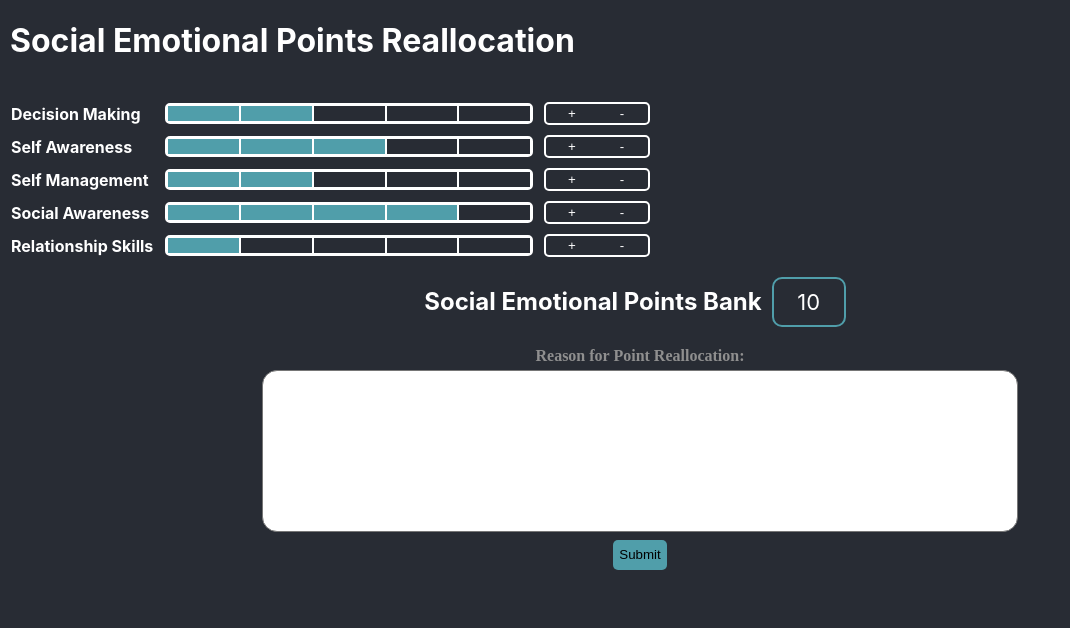
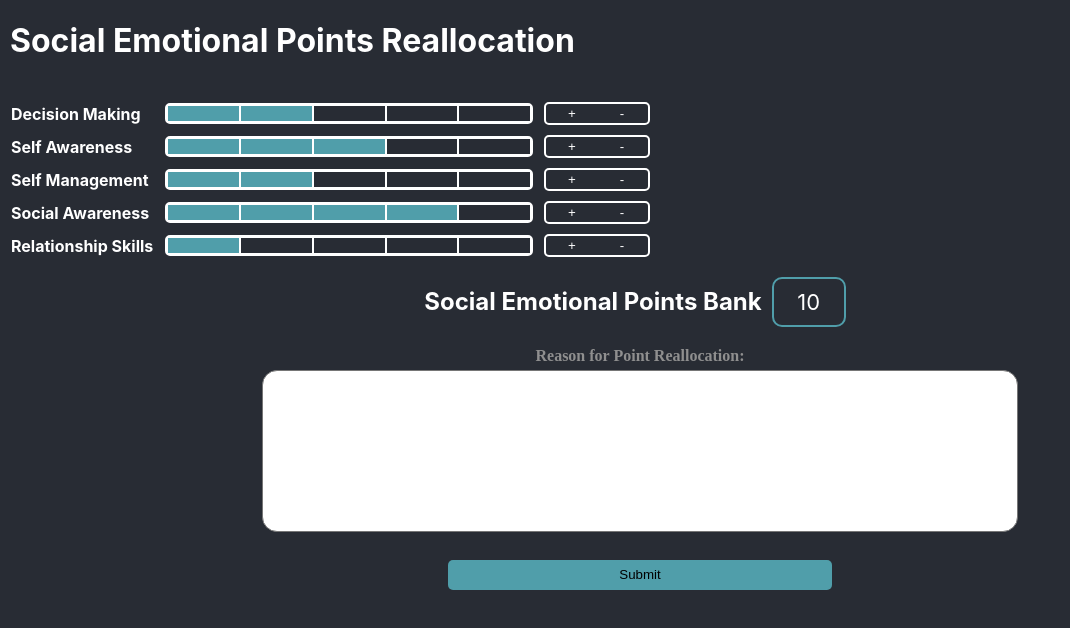
Before and after one commit to skarim9/The-Mindful-Applicant, a React (Create React App) app: page /points-reallocation in a window 1280 px wide. Shown: the top 628 px of the page, without its empty margins (0-1070 px from the left). Built offline with nearby package versions, Linux system fonts and the light colour scheme.

Commit message:
dummy method for points alloc

```diff
--- a/src/points-allocation/PointsAllocation.tsx
+++ b/src/points-allocation/PointsAllocation.tsx
@@ -62,9 +62,15 @@ export default class PointsAllocation extends Component <IAppProps,IAppState>{
                 }
                 <PromptBox/>
 
+                <button onClick = {()=>{this.saveResults()}} className = "button">Submit</button>
+
             </div>
         )
     }
+    saveResults(){
+        alert("Results will be saved");
+    }
+
 
         /**
      * Removes point from stat and puts it in the point bank
--- a/src/points-allocation/point-allocation.scss
+++ b/src/points-allocation/point-allocation.scss
@@ -49,7 +49,10 @@ button.sub-btn:hover{
     margin-right: 10px;
     white-space: nowrap;
 }
-
+button.button{
+    width: 30%;
+    align-self: center;
+}
 .tick-bars-container{
     display:inline-block;
     width:50%;
--- a/src/points-allocation/prompt-box/PromptBox.tsx
+++ b/src/points-allocation/prompt-box/PromptBox.tsx
@@ -9,9 +9,8 @@ class PromptBox extends Component {
     return (
       <div className = "promptStyle">
       <label>Reason for Point Reallocation:</label>
-      <TextareaAutosize id="story_details" />
+      <TextareaAutosize id="reallocation_details" />
 
-      <button className = "button">Submit</button>
       </div>
     )
   }
--- a/src/points-allocation/prompt-box/prompt-box.scss
+++ b/src/points-allocation/prompt-box/prompt-box.scss
@@ -90,3 +90,7 @@
     margin:8px;
 
   }
+  button.button:focus {
+    outline: none;
+
+  }
```
